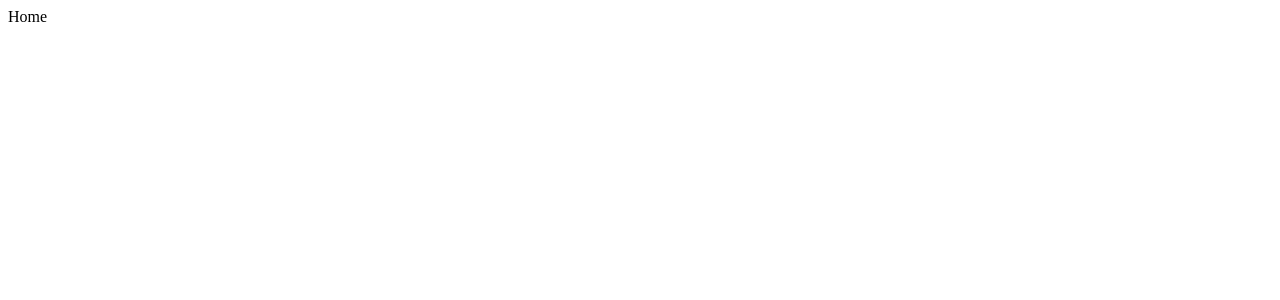
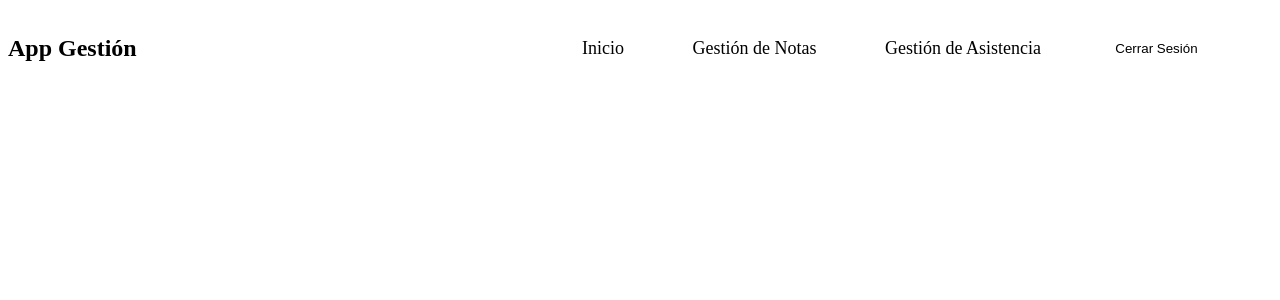
Before and after one commit to jaimezzapata/introduccion-hooks, a React (Vite) app: page /home in a window 1280 px wide. Shown: the top 300 px of the page. Built offline with nearby package versions, Linux system fonts and the light colour scheme; sample sign-in values are in the browser's storage.

Commit message:
Implementación de cierre de sesión limpiando credenciales en localStoragr

```diff
--- /dev/null
+++ b/src/components/Header.css
@@ -0,0 +1,24 @@
+.encabezado{
+    width: 100%;
+    height: 10vh;
+    display: flex;
+    justify-content: space-between;
+    align-items: center;
+}
+
+.encabezado_menu{
+    width: 60%;
+    display: flex;
+    justify-content: space-evenly;
+    align-items: center;
+    a{
+        text-decoration: none;
+        color: black;
+        font-size: 18px;
+    };
+    button{
+        background: none;
+        border: none;
+        cursor: pointer;
+    }
+}
--- a/src/components/Header.jsx
+++ b/src/components/Header.jsx
@@ -1,7 +1,26 @@
+import "./Header.css";
+import { alertaRedireccion } from "../utils/alertas";
+import { useNavigate } from "react-router-dom";
 function Header() {
+  let navigate = useNavigate()
+  function cerrarSesion() {
+    localStorage.removeItem("token")
+    localStorage.removeItem("usuario")
+    alertaRedireccion("Cerrando sesion...", "info", navigate, "/");
+  }
   return (
-    <div>Header</div>
-  )
+    <header className="encabezado">
+      <h2 className="encabezado_titulo">App Gestión</h2>
+      <nav className="encabezado_menu">
+        <a href="">Inicio</a>
+        <a href="">Gestión de Notas</a>
+        <a href="">Gestión de Asistencia</a>
+        <button onClick={cerrarSesion} type="button">
+          Cerrar Sesión
+        </button>
+      </nav>
+    </header>
+  );
 }
 
-export default Header
+export default Header;
--- a/src/pages/Home.jsx
+++ b/src/pages/Home.jsx
@@ -1,6 +1,10 @@
+import Header from "../components/Header"
+
 function Home() {
   return (
-    <div>Home</div>
+    <div>
+      <Header />
+    </div>
   )
 }
 
--- a/src/pages/Login.jsx
+++ b/src/pages/Login.jsx
@@ -1,5 +1,5 @@
 import "./Login.css";
-import { useState } from "react";
+import { useState, useEffect } from "react";
 import { usuarios } from "../utils/dataBase";
 import { useNavigate } from "react-router-dom";
 import { alertaRedireccion } from "../utils/alertas";
@@ -9,6 +9,13 @@ function Login() {
   const [getEmail, setEmail] = useState("");
   const [getPassword, setPassword] = useState("");
   let navigate = useNavigate();
+
+  useEffect(() => {
+    let token = localStorage.getItem("token");
+    if (token) {
+      navigate("/home", {replace: true});
+    }
+  }, []);
 
   function buscarUsuario() {
     let auth = usuarios.find(
```
